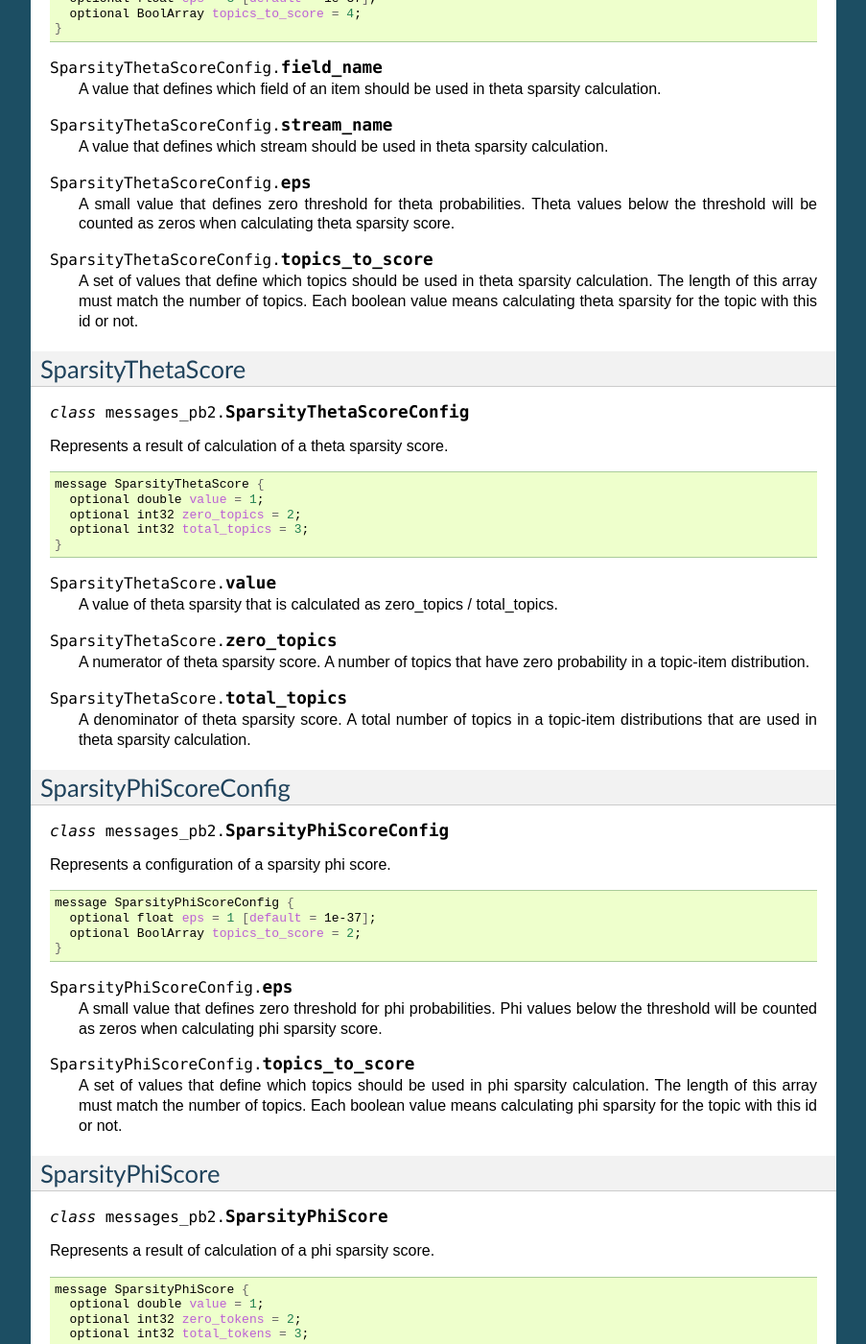
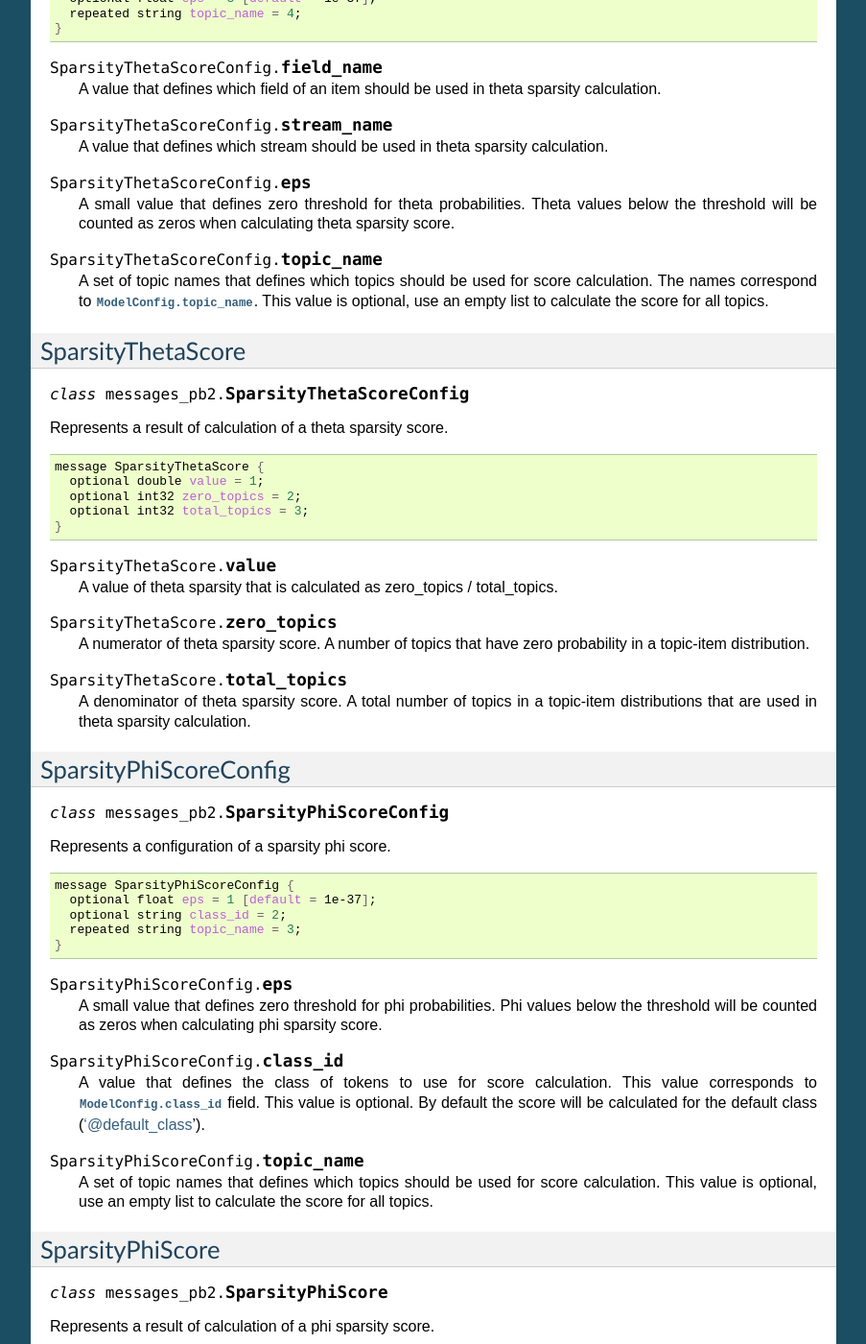
Before and after one commit to bigartm/bigartm, a Sphinx documentation site: the page built from docs/ref/messages.txt, in a window 1280 px wide and 1400 px high, scrolled down 13173 px. Shown: the whole window at 96% size, without its empty margins (198-1101 px from the left). Built offline with Sphinx 7.4.7, drawn with Linux system fonts in a browser that asks for light colours; formulas are drawn with MathJax 3; some of the changed text lies outside the part shown.

Commit message:
Update documentation (follow up after https://github.com/bigartm/bigartm/pull/87) [skip ci]

```diff
--- a/docs/ref/messages.txt
+++ b/docs/ref/messages.txt
@@ -576,7 +576,7 @@ Represents a configuration of a SmoothSparse Phi regularizer.
 
   message SmoothSparsePhiConfig {
     repeated string topic_name = 1;
-    repeated string class_name = 2;
+    repeated string class_id = 2;
     optional string dictionary_name = 3;
   }
 
@@ -585,7 +585,7 @@ Represents a configuration of a SmoothSparse Phi regularizer.
    A set of topic names that defines which topics in the model should be regularized.
    This value is optional, use an empty list to regularize all topics.
 
-.. attribute:: SmoothSparsePhiConfig.class_name
+.. attribute:: SmoothSparsePhiConfig.class_id
 
    This set defines which classes in the model should be regularized.
    This value is optional, use an empty list to regularize all classes.
@@ -614,7 +614,7 @@ Represents a configuration of a Decorrelator Phi regularizer.
 
   message DecorrelatorPhiConfig {
     repeated string topic_name = 1;
-    repeated string class_name = 2;
+    repeated string class_id = 2;
   }
 
 .. attribute:: DecorrelatorPhiConfig.topic_name
@@ -622,7 +622,7 @@ Represents a configuration of a Decorrelator Phi regularizer.
    A set of topic names that defines which topics in the model should be regularized.
    This value is optional, use an empty list to regularize all topics.
 
-.. attribute:: DecorrelatorPhiConfig.class_name
+.. attribute:: DecorrelatorPhiConfig.class_id
 
    This set defines which classes in the model should be regularized.
    This value is optional, use an empty list to regularize all classes.
@@ -932,7 +932,7 @@ Represents a configuration of a theta sparsity score.
     optional string field_name = 1 [default = "@body"];
     optional string stream_name = 2 [default = "@global"];
     optional float eps = 3 [default = 1e-37];
-    optional BoolArray topics_to_score = 4;
+    repeated string topic_name = 4;
   }
 
 .. attribute:: SparsityThetaScoreConfig.field_name
@@ -948,12 +948,11 @@ Represents a configuration of a theta sparsity score.
    A small value that defines zero threshold for theta probabilities.
    Theta values below the threshold will be counted as zeros when calculating theta sparsity score.
 
-.. attribute:: SparsityThetaScoreConfig.topics_to_score
-
-   A set of values that define which topics should be used in theta sparsity calculation.
-   The length of this array must match the number of topics.
-   Each boolean value means calculating theta sparsity for the topic with this id or not.
-
+.. attribute:: SparsityThetaScoreConfig.topic_name
+
+   A set of topic names that defines which topics should be used for score calculation.
+   The names correspond to :attr:`ModelConfig.topic_name`.
+   This value is optional, use an empty list to calculate the score for all topics.
 
 .. _SparsityThetaScore:
 
@@ -1000,7 +999,8 @@ Represents a configuration of a sparsity phi score.
 
   message SparsityPhiScoreConfig {
     optional float eps = 1 [default = 1e-37];
-    optional BoolArray topics_to_score = 2;
+    optional string class_id = 2;
+    repeated string topic_name = 3;
   }
 
 .. attribute:: SparsityPhiScoreConfig.eps
@@ -1008,11 +1008,17 @@ Represents a configuration of a sparsity phi score.
    A small value that defines zero threshold for phi probabilities.
    Phi values below the threshold will be counted as zeros when calculating phi sparsity score.
 
-.. attribute:: SparsityPhiScoreConfig.topics_to_score
-
-   A set of values that define which topics should be used in phi sparsity calculation.
-   The length of this array must match the number of topics.
-   Each boolean value means calculating phi sparsity for the topic with this id or not.
+.. attribute:: SparsityPhiScoreConfig.class_id
+
+   A value that defines the class of tokens to use for score calculation.
+   This value corresponds to :attr:`ModelConfig.class_id` field.
+   This value is optional. By default the score will be calculated for
+   the default class ('@default_class').
+
+.. attribute:: SparsityPhiScoreConfig.topic_name
+
+   A set of topic names that defines which topics should be used for score calculation.
+   This value is optional, use an empty list to calculate the score for all topics.
 
 
 .. _SparsityPhiScore:
@@ -1270,8 +1276,9 @@ Represents a configuration of a topic kernel score.
 
   message TopicKernelScoreConfig {
     optional float eps = 1 [default = 1e-37];
-    optional BoolArray topics_to_score = 2;
-    optional double probability_mass_threshold = 3 [default = 0.1];
+    optional string class_id = 2;
+    repeated string topic_name = 3;
+    optional double probability_mass_threshold = 4 [default = 0.1];
   }
 
 * *Kernel* of a topic model is defined as the list of all tokens such that
@@ -1290,9 +1297,17 @@ Represents a configuration of a topic kernel score.
   Defines the minimum threshold on kernel size.
   In most cases this parameter should be kept at the default value.
 
-.. attribute:: TopicKernelScoreConfig.topics_to_score
-
-  Defines the list of topics to calculate the kernel and its statistics.
+.. attribute:: TopicKernelScoreConfig.class_id
+
+   A value that defines the class of tokens to use for score calculation.
+   This value corresponds to :attr:`ModelConfig.class_id` field.
+   This value is optional. By default the score will be calculated for
+   the default class ('@default_class').
+
+.. attribute:: TopicKernelScoreConfig.topic_name
+
+   A set of topic names that defines which topics should be used for score calculation.
+   This value is optional, use an empty list to calculate the score for all topics.
 
 .. attribute:: TopicKernelScoreConfig.probability_mass_threshold
 
```
